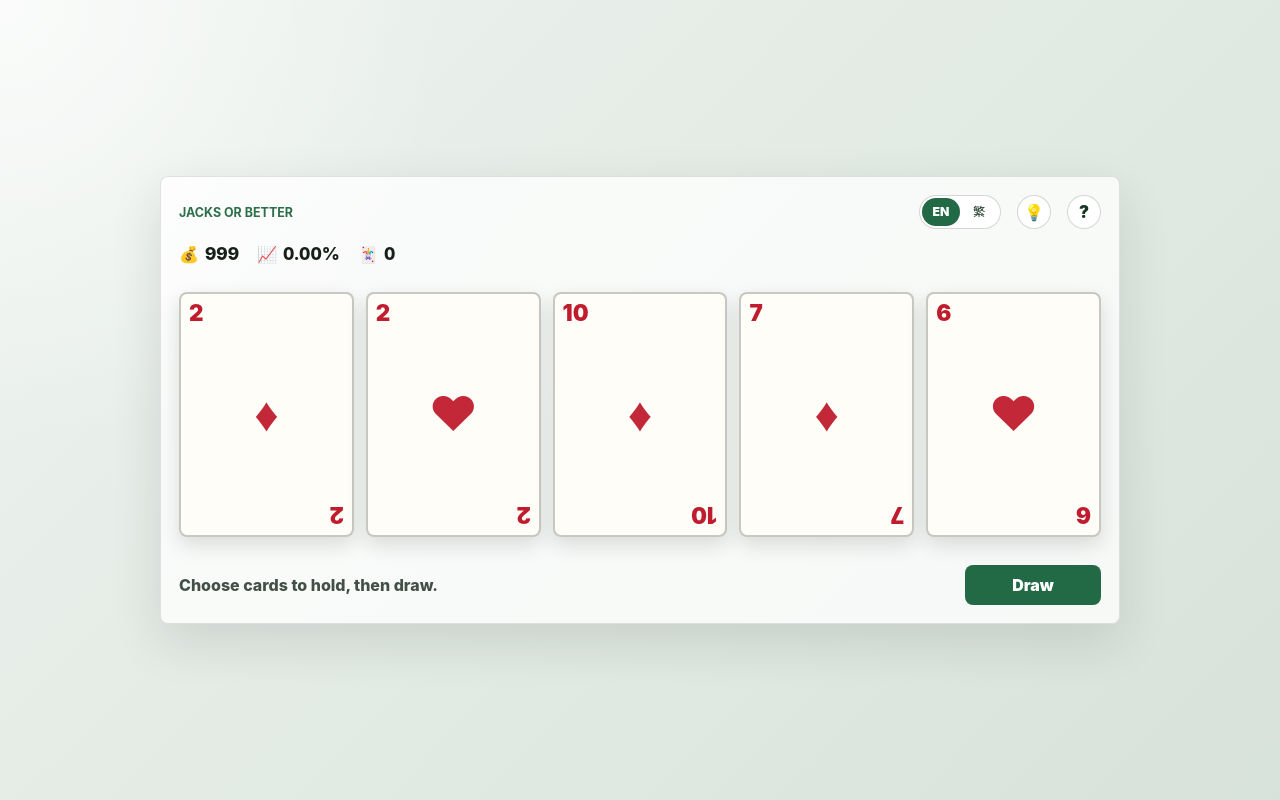
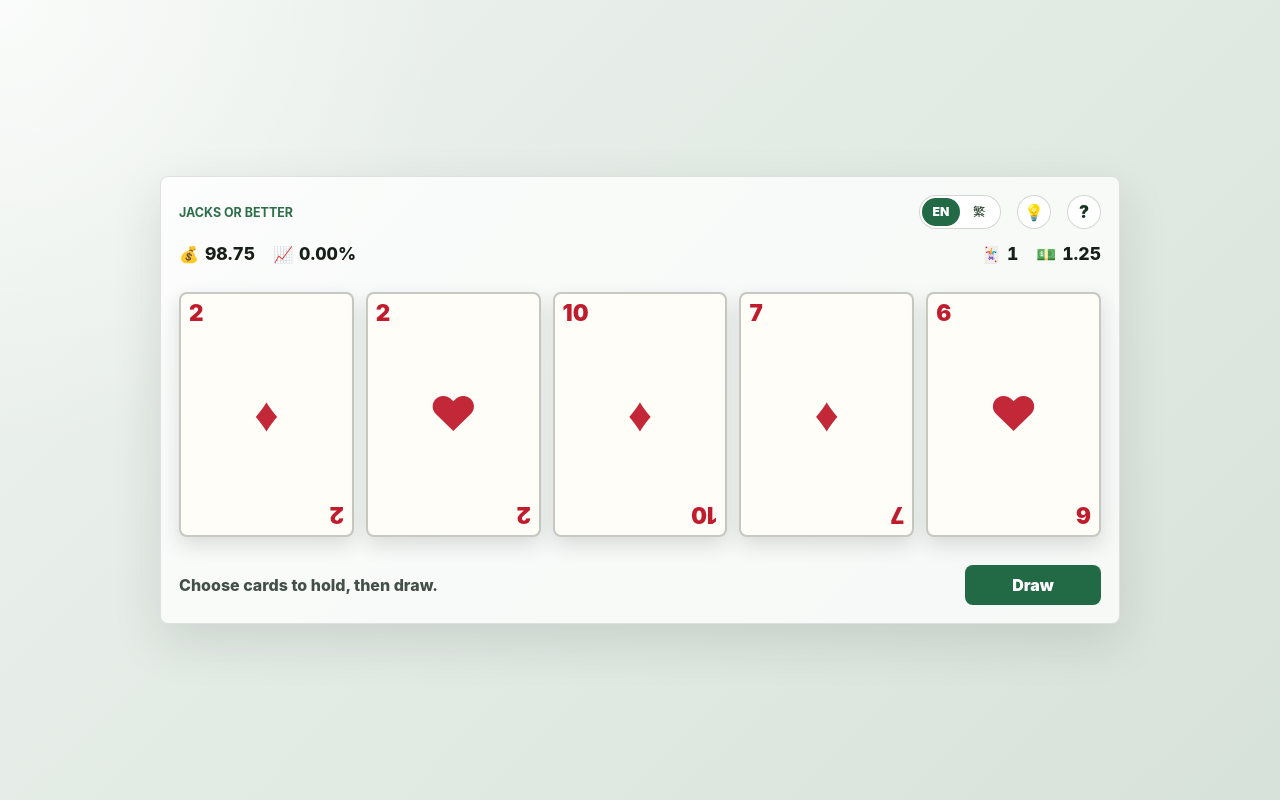
Before and after one commit to patrickyee/mvpweb, a Vue app: page / in a window 1280 px wide. Built offline with nearby package versions, Linux system fonts and the light colour scheme.

Commit message:
new pay table and update ui

```diff
--- a/src/App.vue
+++ b/src/App.vue
@@ -5,7 +5,7 @@ import GameStats from './components/GameStats.vue';
 import PlayingCard from './components/PlayingCard.vue';
 import StrategyPanel from './components/StrategyPanel.vue';
 import { createInitialGameState, dealNewHand, draw, nextHand, toggleHold } from './game/gameState';
-import { winningCardIds } from './game/handEvaluator';
+import { winningCardIds, WAGER } from './game/handEvaluator';
 import { recommendHolds } from './game/strategy';
 import { useAutoPlay, type AutoPlaySpeed } from './composables/useAutoPlay';
 import { type Locale } from './i18n/messages';
@@ -24,7 +24,9 @@ const {
   stop: stopAutoPlay,
 } = useAutoPlay(game);
 
+const creditsLabel = computed(() => game.value.credits.toFixed(2));
 const rtpLabel = computed(() => `${game.value.rtp.toFixed(2)}%`);
+const totalWagerLabel = computed(() => (WAGER * game.value.handsPlayed).toFixed(2));
 const isHolding = computed(() => game.value.phase === 'holding');
 const recommendedIds = computed(
   () =>
@@ -40,7 +42,7 @@ const winningIds = computed(
         : [],
     ),
 );
-const canContinue = computed(() => game.value.credits >= 1);
+const canContinue = computed(() => game.value.credits >= WAGER);
 
 const resultMessage = computed(() => {
   if (game.value.phase === 'holding') {
@@ -50,7 +52,7 @@ const resultMessage = computed(() => {
   if (game.value.lastWin > 0 && game.value.lastWinningHandRank) {
     return t(messages.value.winningPayout, {
       handRank: messages.value.handRanks[game.value.lastWinningHandRank],
-      amount: game.value.lastWin,
+      amount: game.value.lastWin.toFixed(2),
     });
   }
 
@@ -199,9 +201,10 @@ watchEffect(() => {
         </header>
 
         <GameStats
-          :credits="game.credits"
+          :credits="creditsLabel"
           :rtp="rtpLabel"
           :hands-played="game.handsPlayed"
+          :total-wager="totalWagerLabel"
         />
 
         <section class="card-row" :aria-label="messages.currentHandLabel">
--- a/src/components/GameStats.vue
+++ b/src/components/GameStats.vue
@@ -2,9 +2,10 @@
 import { useI18n } from '../i18n/useI18n';
 
 defineProps<{
-  credits: number;
+  credits: string;
   rtp: string;
   handsPlayed: number;
+  totalWager: string;
 }>();
 
 const { messages } = useI18n();
@@ -26,12 +27,19 @@ const { messages } = useI18n();
       </dt>
       <dd>{{ rtp }}</dd>
     </div>
-    <div>
+    <div class="stat-push">
       <dt>
         <span aria-hidden="true">🃏</span>
         <span class="visually-hidden">{{ messages.hands }}</span>
       </dt>
       <dd>{{ handsPlayed }}</dd>
     </div>
+    <div>
+      <dt>
+        <span aria-hidden="true">💵</span>
+        <span class="visually-hidden">{{ messages.totalWager }}</span>
+      </dt>
+      <dd>{{ totalWager }}</dd>
+    </div>
   </dl>
 </template>
--- a/src/composables/useAutoPlay.ts
+++ b/src/composables/useAutoPlay.ts
@@ -1,5 +1,6 @@
 import { ref, type Ref } from 'vue';
-import { BET_SIZE, draw, nextHand, setHolds, type GameStateWithRtp } from '../game/gameState';
+import { draw, nextHand, setHolds, type GameStateWithRtp } from '../game/gameState';
+import { WAGER } from '../game/handEvaluator';
 import { recommendHolds } from '../game/strategy';
 
 export const AUTO_PLAY_INTERVAL_MS = 650;
@@ -43,7 +44,7 @@ export function useAutoPlay(game: Ref<GameStateWithRtp>, baseIntervalMs = AUTO_P
         game.value = setHolds(state, recommendHolds(state.hand));
         holdsApplied = true;
       }
-    } else if (state.credits < BET_SIZE) {
+    } else if (state.credits < WAGER) {
       stop();
       return;
     } else {
@@ -60,7 +61,7 @@ export function useAutoPlay(game: Ref<GameStateWithRtp>, baseIntervalMs = AUTO_P
     }
 
     // Cannot begin a fresh loop with no credits to wager the next hand.
-    if (game.value.phase === 'evaluating' && game.value.credits < BET_SIZE) {
+    if (game.value.phase === 'evaluating' && game.value.credits < WAGER) {
       return;
     }
 
--- a/src/game/gameState.ts
+++ b/src/game/gameState.ts
@@ -1,9 +1,8 @@
 import { createDeck, dealCards, shuffleDeck } from './deck';
-import { evaluateHand, payoutForHand } from './handEvaluator';
+import { evaluateHand, payoutForHand, WAGER } from './handEvaluator';
 import type { Card, GameState } from './types';
 
-export const STARTING_CREDITS = 1000;
-export const BET_SIZE = 1;
+export const STARTING_CREDITS = 100;
 export const HAND_SIZE = 5;
 
 export type RandomSource = () => number;
@@ -30,7 +29,7 @@ export function dealNewHand(
   state: GameState,
   random: RandomSource = Math.random,
 ): GameStateWithRtp {
-  if (state.credits < BET_SIZE) {
+  if (state.credits < WAGER) {
     return withRtp(state);
   }
 
@@ -41,11 +40,12 @@ export function dealNewHand(
     ...state,
     deck: deal.deck,
     hand: deal.hand,
-    credits: state.credits - BET_SIZE,
+    credits: state.credits - WAGER,
     phase: 'holding',
     lastWin: 0,
     lastWinningHandRank: null,
-    totalBets: state.totalBets + BET_SIZE,
+    handsPlayed: state.handsPlayed + 1,
+    totalBets: state.totalBets + WAGER,
   });
 }
 
@@ -97,7 +97,7 @@ export function draw(state: GameState): GameStateWithRtp {
   });
 
   const handRank = evaluateHand(hand);
-  const lastWin = payoutForHand(hand, BET_SIZE);
+  const lastWin = payoutForHand(hand);
 
   return withRtp({
     ...state,
@@ -107,7 +107,6 @@ export function draw(state: GameState): GameStateWithRtp {
     phase: 'evaluating',
     lastWin,
     lastWinningHandRank: lastWin > 0 ? handRank : null,
-    handsPlayed: state.handsPlayed + 1,
     totalWinnings: state.totalWinnings + lastWin,
   });
 }
--- a/src/game/handEvaluator.ts
+++ b/src/game/handEvaluator.ts
@@ -1,16 +1,19 @@
 import { RANK_VALUES, type Card, type HandRank } from './types';
 
+const FACTOR = 0.25;
+export const WAGER = 5 * FACTOR;
+
 export const PAYOUTS: Record<HandRank, number> = {
-  royalFlush: 800,
-  straightFlush: 50,
-  fourOfAKind: 25,
-  fullHouse: 9,
-  flush: 6,
-  straight: 4,
-  threeOfAKind: 3,
-  twoPair: 2,
-  jacksOrBetter: 1,
-  highCard: 0,
+  royalFlush: 1500 * FACTOR,
+  straightFlush: 250 * FACTOR,
+  fourOfAKind: 125 * FACTOR,
+  fullHouse: 30 * FACTOR,
+  flush: 25 * FACTOR,
+  straight: 20 * FACTOR,
+  threeOfAKind: 15 * FACTOR,
+  twoPair: 10 * FACTOR,
+  jacksOrBetter: 5 * FACTOR,
+  highCard: 0 * FACTOR,
 };
 
 export function evaluateHand(cards: readonly Card[]): HandRank {
--- a/src/i18n/messages.ts
+++ b/src/i18n/messages.ts
@@ -26,6 +26,7 @@ export interface LocaleMessages {
   credits: string;
   rtp: string;
   hands: string;
+  totalWager: string;
   draw: string;
   nextHand: string;
   chooseCards: string;
@@ -71,6 +72,7 @@ export const messages: Record<Locale, LocaleMessages> = {
     credits: 'Credits',
     rtp: 'RTP',
     hands: 'Hands',
+    totalWager: 'Total wager',
     draw: 'Draw',
     nextHand: 'Next Hand',
     chooseCards: 'Choose cards to hold, then draw.',
@@ -161,6 +163,7 @@ export const messages: Record<Locale, LocaleMessages> = {
     credits: '點數',
     rtp: 'RTP',
     hands: '手數',
+    totalWager: '總下注',
     draw: '換牌',
     nextHand: '下一手',
     chooseCards: '選擇要保留的牌，然後換牌。',
--- a/src/style.css
+++ b/src/style.css
@@ -176,6 +176,10 @@ select {
   display: inline-flex;
   align-items: baseline;
   gap: 6px;
+}
+
+.stats-grid .stat-push {
+  margin-left: auto;
 }
 
 .stats-grid dt {
```
Also changed, not shown: 2 other files (tests, documents, lock files or other folders).
